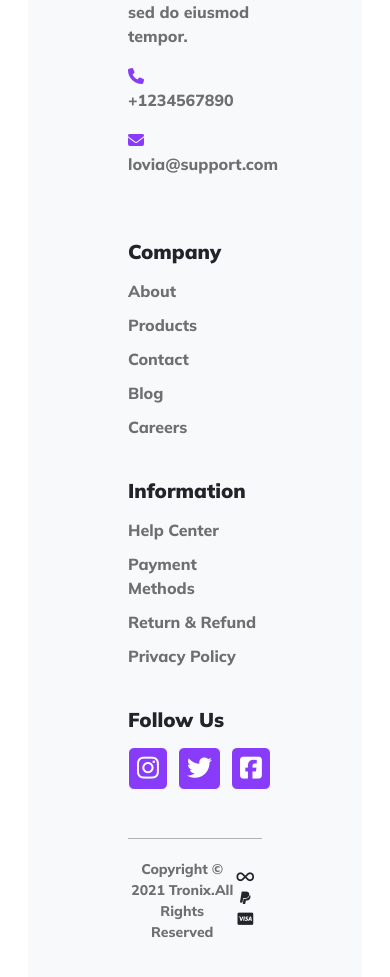
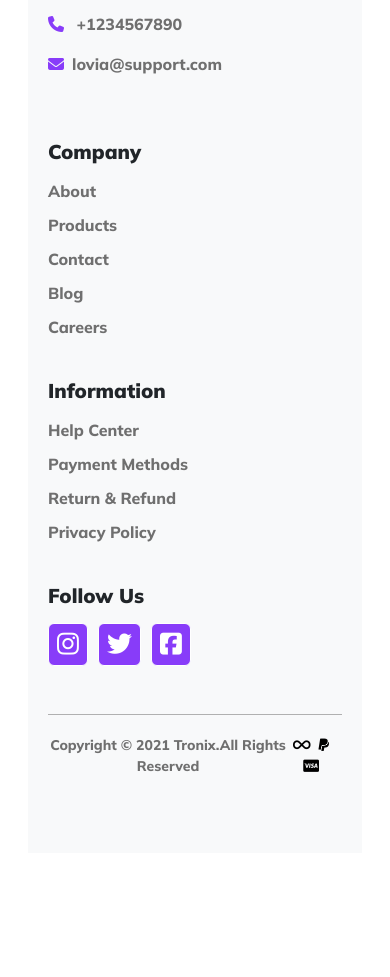
Before and after one commit to Sreelakshmit123/EcommerceReact.js, a React (Vite) app: page / in a window 390 px wide. Shown: the part 6684-7661 px from the top of the page. After the commit the page ends 7565 px from the top, so only its background shows below. Built offline with nearby package versions, Linux system fonts and the light colour scheme; a web font is replaced by a local one.

Commit message:
ecommerce-footer-Update

```diff
--- a/src/App.css
+++ b/src/App.css
@@ -366,7 +366,7 @@ body {
   background-color: #222;
   color: white;
   border: none;
-  top:6px;
+  top: 6px;
   left: 85%;
   transform: translateX(-50%);
   z-index: 2;
@@ -401,8 +401,9 @@ body {
   color: rgb(111, 111, 111);
 }
 
-.fonticon {
+.fonticon{
   color: rgb(136, 60, 249);
+  text-decoration: none;
 }
 
 .socialMedia-icons {
@@ -442,8 +443,12 @@ body {
   border-top: 1px solid rgb(176, 176, 176);
   padding-top: 20px;
   font-size: 14px;
+
 }
-
+.pay-icon {
+  text-decoration: none;
+  color:black;
+}
 
 
 
@@ -451,11 +456,13 @@ body {
 
 
 @media (max-width: 768px) {
+
   body {
     overflow-x: hidden;
   }
 
   /* NAVBAR desgin */
+
   .categoryButton {
     display: flex;
     flex-wrap: wrap;
@@ -511,11 +518,11 @@ body {
   }
 
   /* landing image col-6  */
+
   #Container {
     padding: 28px;
 
   }
-
 
   .landingImg {
     overflow: hidden;
@@ -599,6 +606,7 @@ body {
   }
 
   /* popular items */
+
   .popularItems {
     font-size: 34px;
     text-align: center;
@@ -619,13 +627,15 @@ body {
   .section-container {
     display: block;
   }
+
   .btn-join {
-  top:6px;
-  left: 85%;
-  padding: 6px 20px;
+    top: 6px;
+    left: 85%;
+    padding: 6px 20px;
   }
-  .footer-container{
 
+  .footer-container {
+    padding: 20px;
   }
 
 }
--- a/src/Components/Footer.jsx
+++ b/src/Components/Footer.jsx
@@ -1,4 +1,5 @@
 import React from 'react'
+import { Link } from 'react-router-dom'
 
 function Footer() {
     return (
@@ -33,8 +34,8 @@ function Footer() {
                             <div className="col-lg-3 col-md-3 mb-4">
                                 <h5 className='brandname'>EBrands</h5>
                                 <p>Lorem ipsum dolor sit amet, consectetur adipiscing elit, sed do eiusmod tempor.</p>
-                                <p><i className="fonticon me-2 fa-solid fa-phone"></i> +1234567890</p>
-                                <p><i className="fonticon me-2 fa-solid fa-envelope"></i>lovia@support.com</p>
+                                <p><Link to={"/"}><i className="fonticon me-2 fa-solid fa-phone"></i></Link> +1234567890</p>
+                                <p><Link to={"/"}><i className="fonticon me-2 fa-solid fa-envelope"></i></Link>lovia@support.com</p>
                             </div>
                             <div className="col-lg-2 col-md-2 mb-4"></div>
                             {/* Column 2 */}
@@ -64,9 +65,9 @@ function Footer() {
                             <div className="col-lg-2 col-md-2 mb-4">
                                 <h5>Follow Us</h5>
                                 <div className="socialMedia-icons">
-                                    <i className="icon-instagram fa-brands fa-instagram"></i>
-                                    <i className="icon-twitter fa-brands fa-twitter"></i>
-                                    <i className="icon-facebook fa-brands fa-square-facebook"></i>
+                                    <Link to={"/"}><i className="icon-instagram fa-brands fa-instagram"></i></Link>
+                                    <Link to={"/"}><i className="icon-twitter fa-brands fa-twitter"></i></Link>
+                                    <Link to={"/"}><i className="icon-facebook fa-brands fa-square-facebook"></i></Link>
                                 </div>
                             </div>
                         </div>
@@ -74,10 +75,10 @@ function Footer() {
                         {/* Bottom */}
                         <div className="footer-bottom text-center mt-4">
                             <p>Copyright &copy; 2021 Tronix.All Rights Reserved</p>
-                            <div className="mt-2">
-                                <i className="me-2 fa-solid fa-infinity"></i>
-                                <i className="me-2 fa-brands fa-paypal"></i>
-                                <i className="me-2 fa-brands fa-cc-visa"></i>
+                            <div>
+                              <Link to={"/"}><i className="pay-icon me-2 fa-solid fa-infinity"></i></Link>
+                              <Link to={"/"}><i className="pay-icon me-2 fa-brands fa-paypal"></i></Link>
+                              <Link to={"/"}><i className="pay-icon me-2 fa-brands fa-cc-visa"></i></Link>
                             </div>
                         </div>
                     </div>
```
